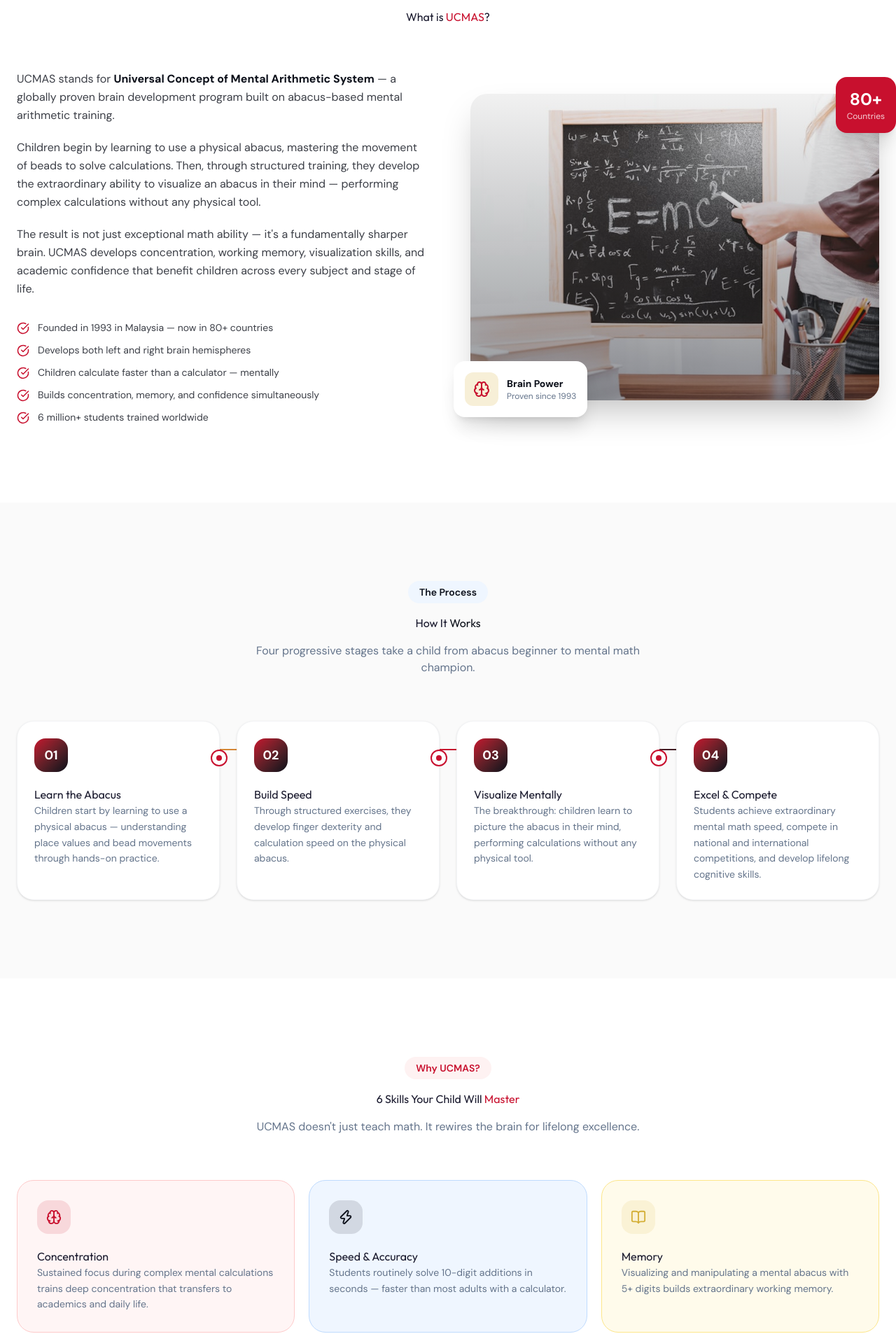
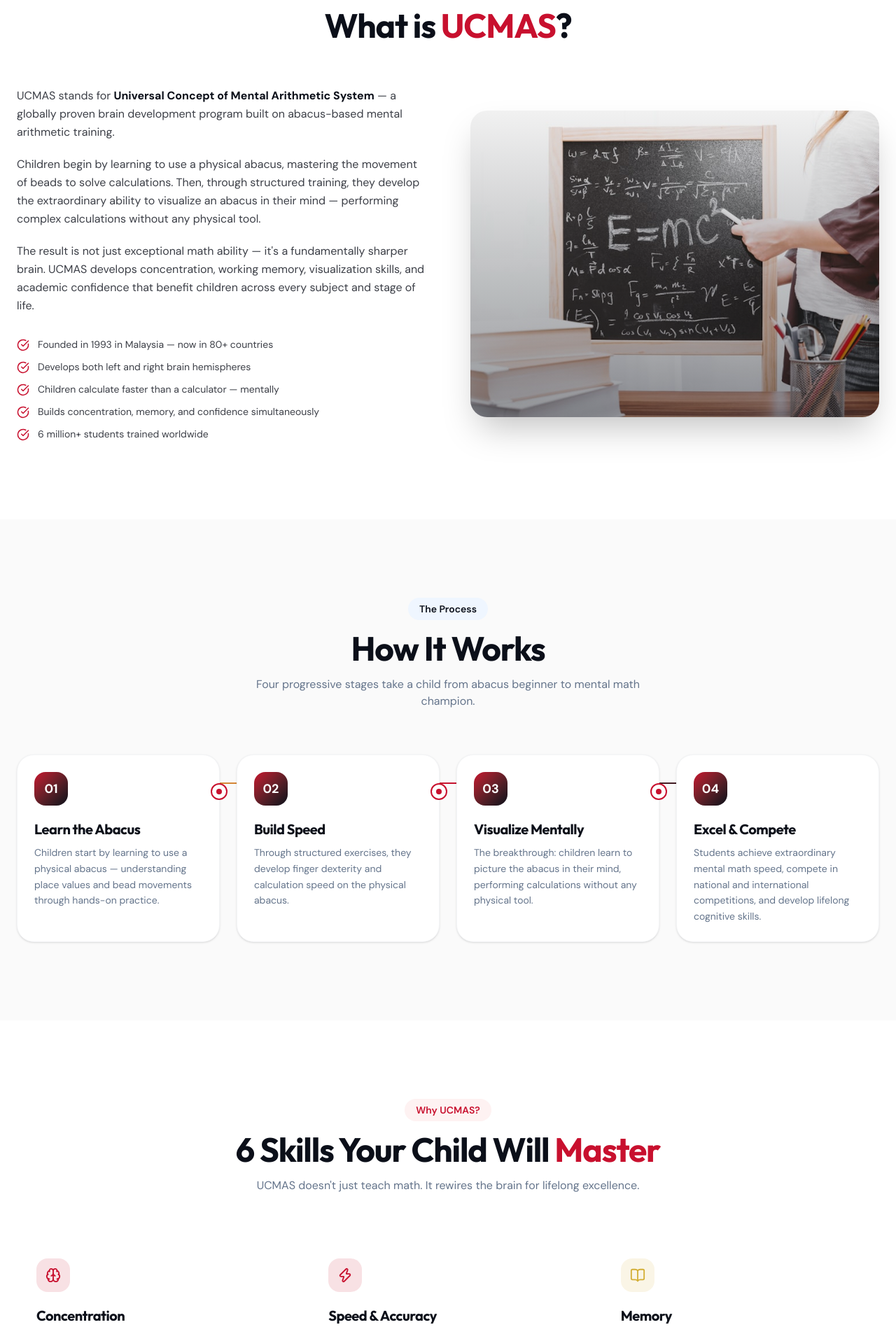
Before and after one commit to choksi2212/ucmasnadiad, a Next.js app: page / in a window 1280 px wide. Shown: the part 1140-3046 px from the top of the page at 70% size. Built offline with nearby package versions, Linux system fonts and the light colour scheme.

Commit message:
Ultra-minimalist components, removal of tropes, and restored typography sizing classes

```diff
--- a/src/components/Achievements.tsx
+++ b/src/components/Achievements.tsx
@@ -74,7 +74,7 @@
             Results & Achievements
           </span>
           <h2
-            className=" font-heading"
+            className="text-3xl sm:text-4xl lg:text-5xl font-bold text-[#0B0F19] font-heading tracking-tight mb-4"
           >
             Our Students{" "}
             <span className="text-[#D4AF37]">Compete & Win</span>
--- a/src/components/Benefits.tsx
+++ b/src/components/Benefits.tsx
@@ -23,12 +23,12 @@
 };
 
 const CARD_COLORS = [
-  { bg: "#FFF5F5", icon: "#C8102E", border: "#FECACA" },
-  { bg: "#EFF6FF", icon: "#0B0F19", border: "#BFDBFE" },
-  { bg: "#FFFBEB", icon: "#D4AF37", border: "#FDE68A" },
-  { bg: "#F0FDF4", icon: "#22C55E", border: "#BBF7D0" },
-  { bg: "#FAF5FF", icon: "#9333EA", border: "#E9D5FF" },
-  { bg: "#EFF6FF", icon: "#0B0F19", border: "#BFDBFE" },
+  { bg: "#FFFFFF", icon: "#C8102E", border: "#E2E8F0" },
+  { bg: "#FFFFFF", icon: "#C8102E", border: "#E2E8F0" },
+  { bg: "#FFFFFF", icon: "#D4AF37", border: "#E2E8F0" },
+  { bg: "#FFFFFF", icon: "#0B0F19", border: "#E2E8F0" },
+  { bg: "#FFFFFF", icon: "#C8102E", border: "#E2E8F0" },
+  { bg: "#FFFFFF", icon: "#D4AF37", border: "#E2E8F0" },
 ];
 
 export default function Benefits() {
@@ -44,9 +44,7 @@
           <span className="inline-block px-4 py-1.5 bg-red-50 text-[#C8102E] text-sm font-semibold rounded-full mb-4">
             Why UCMAS?
           </span>
-          <h2
-            className=" font-heading"
-          >
+          <h2 className="text-3xl sm:text-4xl lg:text-5xl font-bold text-[#0B0F19] font-heading tracking-tight mb-4">
             6 Skills Your Child Will{" "}
             <span className="text-[#C8102E]">Master</span>
           </h2>
@@ -72,7 +70,7 @@
                 key={benefit.title}
                 variants={scaleIn}
                 whileHover={{ y: -4, transition: { duration: 0.2 } }}
-                className={`relative rounded-3xl p-7 border transition-shadow duration-300 hover:shadow-xl cursor-default ${
+                className={`relative rounded-none p-7 border-b transition-all duration-300 hover:-translate-y-1 cursor-default ${
                   benefit.large ? "lg:col-span-1" : ""
                 }`}
                 style={{
@@ -91,9 +89,7 @@
                 </div>
 
                 {/* Content */}
-                <h3
-                  className=" font-heading"
-                >
+                <h3 className="text-xl font-bold text-[#0B0F19] font-heading tracking-tight mb-2">
                   {benefit.title}
                 </h3>
                 <p className="text-[#64748B] text-sm leading-relaxed">
--- a/src/components/FAQ.tsx
+++ b/src/components/FAQ.tsx
@@ -22,7 +22,7 @@
             FAQ
           </span>
           <h2
-            className=" font-heading"
+            className="text-3xl sm:text-4xl lg:text-5xl font-bold text-[#0B0F19] font-heading tracking-tight mb-4"
           >
             Common <span className="text-[#C8102E]">Questions</span>
           </h2>
--- a/src/components/Gallery.tsx
+++ b/src/components/Gallery.tsx
@@ -43,7 +43,7 @@
             Gallery
           </span>
           <h2
-            className=" font-heading"
+            className="text-3xl sm:text-4xl lg:text-5xl font-bold text-[#0B0F19] font-heading tracking-tight mb-4"
           >
             Life at <span className="text-[#C8102E]">R D Abacus</span>
           </h2>
--- a/src/components/HowItWorks.tsx
+++ b/src/components/HowItWorks.tsx
@@ -19,7 +19,7 @@
             The Process
           </span>
           <h2
-            className=" font-heading"
+            className="text-3xl sm:text-4xl lg:text-5xl font-bold text-[#0B0F19] font-heading tracking-tight mb-4"
           >
             How It <span className="text-[#0B0F19]">Works</span>
           </h2>
@@ -52,7 +52,7 @@
               </div>
 
               <h3
-                className=" font-heading"
+                className="text-xl font-bold text-[#0B0F19] font-heading tracking-tight mb-2"
               >
                 {step.title}
               </h3>
--- a/src/components/Programs.tsx
+++ b/src/components/Programs.tsx
@@ -23,7 +23,7 @@
             Programs
           </span>
           <h2
-            className=" font-heading"
+            className="text-3xl sm:text-4xl lg:text-5xl font-bold text-[#0B0F19] font-heading tracking-tight mb-4"
           >
             Programs &amp; <span className="text-[#0B0F19]">Age Groups</span>
           </h2>
@@ -69,7 +69,7 @@
                   style={{ backgroundColor: program.color }}
                 />
                 <h3
-                  className=" font-heading"
+                  className="text-xl font-bold text-[#0B0F19] font-heading tracking-tight mb-2"
                 >
                   {program.label}
                 </h3>
--- a/src/components/Teachers.tsx
+++ b/src/components/Teachers.tsx
@@ -20,7 +20,7 @@
             Our Team
           </span>
           <h2
-            className=" font-heading"
+            className="text-3xl sm:text-4xl lg:text-5xl font-bold text-[#0B0F19] font-heading tracking-tight mb-4"
           >
             Meet Your{" "}
             <span className="text-[#0B0F19]">Instructors</span>
@@ -66,7 +66,7 @@
               {/* Info */}
               <div className="p-6">
                 <h3
-                  className=" font-heading"
+                  className="text-xl font-bold text-[#0B0F19] font-heading tracking-tight mb-2"
                 >
                   {teacher.name}
                 </h3>
--- a/src/components/Testimonials.tsx
+++ b/src/components/Testimonials.tsx
@@ -22,7 +22,7 @@
             Testimonials
           </span>
           <h2
-            className=" font-heading"
+            className="text-3xl sm:text-4xl lg:text-5xl font-bold text-[#0B0F19] font-heading tracking-tight mb-4"
           >
             What Parents <span className="text-[#C8102E]">Say</span>
           </h2>
--- a/src/components/WhatIsUCMAS.tsx
+++ b/src/components/WhatIsUCMAS.tsx
@@ -27,9 +27,7 @@
           <span className="inline-block px-4 py-1.5 bg-red-50 text-[#C8102E] text-sm font-semibold rounded-full mb-4">
             About the Program
           </span>
-          <h2
-            className=" font-heading"
-          >
+          <h2 className="text-3xl sm:text-4xl lg:text-5xl font-bold text-[#0B0F19] font-heading tracking-tight mb-4">
             What is <span className="text-[#C8102E]">UCMAS</span>?
           </h2>
         </motion.div>
@@ -100,34 +98,6 @@
               />
               <div className="absolute inset-0 bg-gradient-to-t from-[#0B0F19]/40 to-transparent" />
             </div>
-
-            {/* Floating card */}
-            <motion.div
-              initial={{ opacity: 0, scale: 0.8 }}
-              whileInView={{ opacity: 1, scale: 1 }}
-              viewport={viewportOnce}
-              transition={{ delay: 0.4, type: "spring", stiffness: 120 }}
-              className="absolute -bottom-6 -left-6 bg-white rounded-2xl shadow-xl p-4 flex items-center gap-3 max-w-[220px]"
-            >
-              <div className="w-12 h-12 bg-[#D4AF37]/20 rounded-xl flex items-center justify-center flex-shrink-0">
-                <Brain className="text-[#C8102E]" size={24} />
-              </div>
-              <div>
-                <div className="text-sm font-bold text-[#0B0F19]">Brain Power</div>
-                <div className="text-xs text-[#64748B]">Proven since 1993</div>
-              </div>
-            </motion.div>
-
-            <motion.div
-              initial={{ opacity: 0, scale: 0.8 }}
-              whileInView={{ opacity: 1, scale: 1 }}
-              viewport={viewportOnce}
-              transition={{ delay: 0.5, type: "spring", stiffness: 120 }}
-              className="absolute -top-6 -right-6 bg-[#C8102E] rounded-2xl shadow-xl p-4 text-center"
-            >
-              <div className="text-2xl font-bold text-white">80+</div>
-              <div className="text-xs text-white/80">Countries</div>
-            </motion.div>
           </motion.div>
         </div>
       </div>
```
Also changed, not shown: src/components/Footer.tsx (+3 -15 lines).
